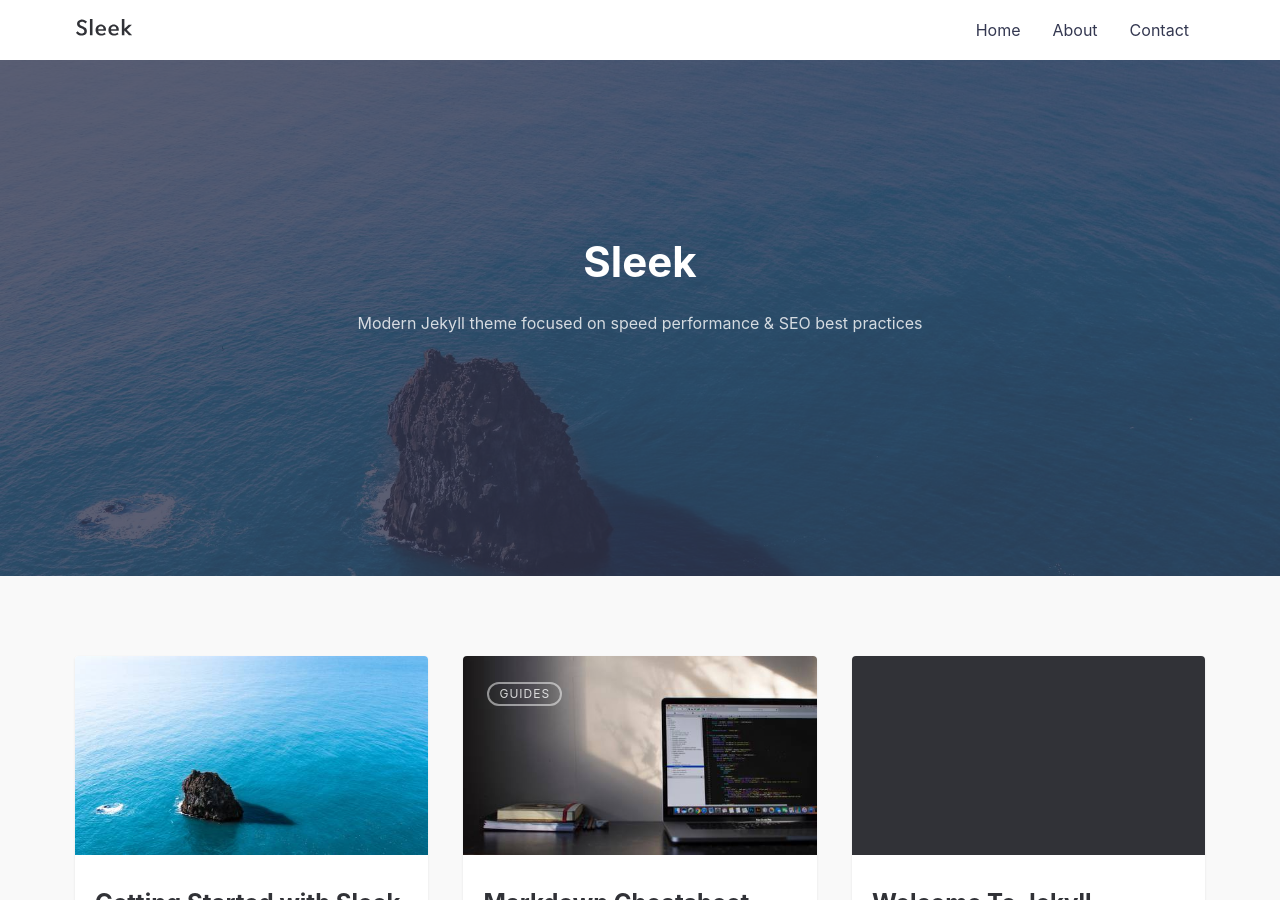
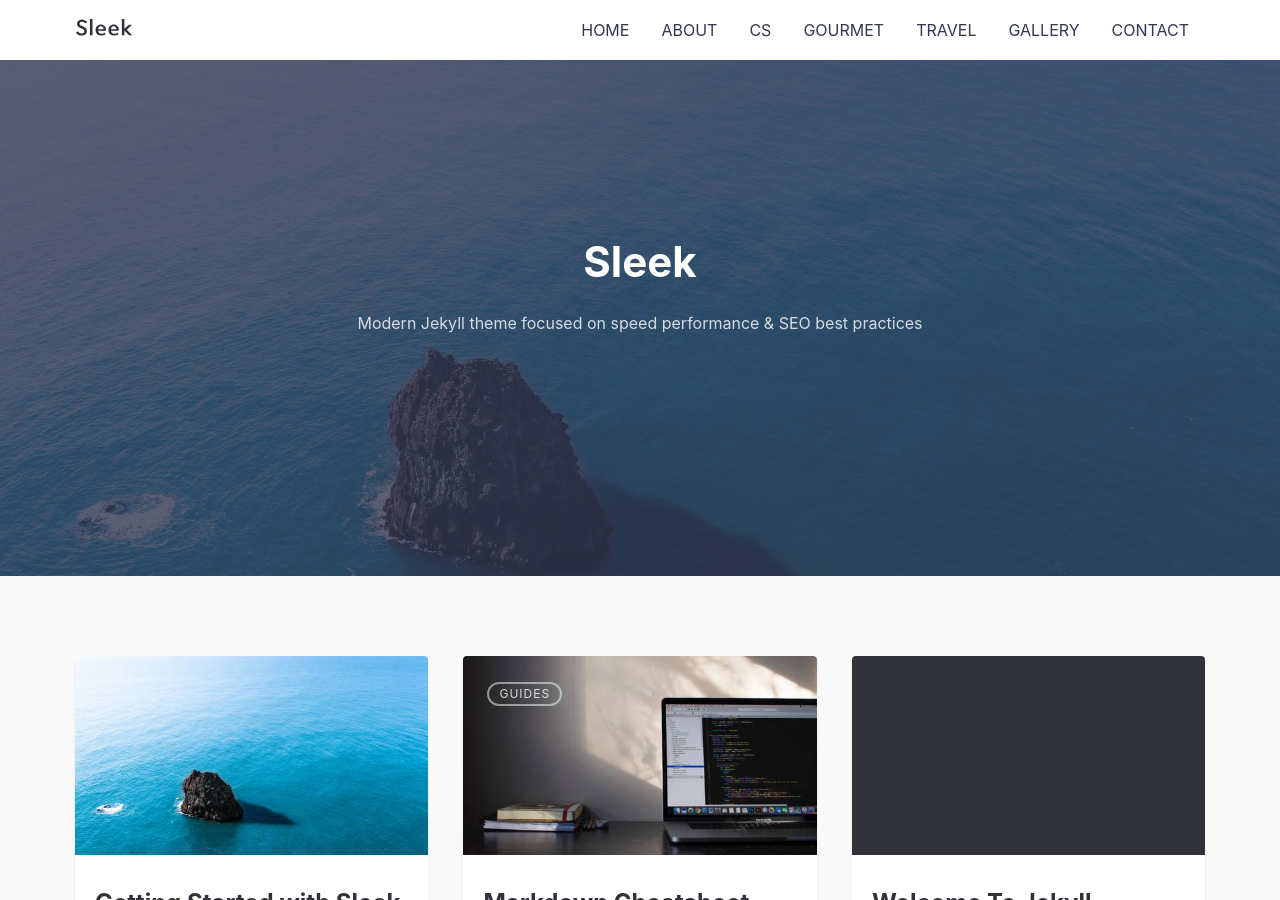
Before and after one commit to choi7023546/choi7023546.github.io, a Jekyll site: the page built from index.md, in a window 1280 px wide and 900 px high. Built offline with Jekyll 4.4.1, drawn with Linux system fonts in a browser that asks for light colours.

Commit message:
Update _config.yml

```diff
--- a/_config.yml
+++ b/_config.yml
@@ -21,9 +21,13 @@ social:
 
 # THEME SETTINGS
 navigation: # Navigation links
-  - {name: 'Home', link: '/'}
-  - {name: 'About', link: '/about'}
-  - {name: 'Contact', link: '/contact'}
+  - {name: 'HOME', link: '/'}
+  - {name: 'ABOUT', link: '/about'}
+  - {name: 'CS', link: '/cs'}
+  - {name: 'GOURMET', link: '/gourmet'}
+  - {name: 'TRAVEL', link: '/travel'}
+  - {name: 'GALLERY', link: '/gallery'}
+  - {name: 'CONTACT', link: '/contact'}
 
 tagline: >
   Modern Jekyll theme focused on speed performance &amp; SEO best practices
```
